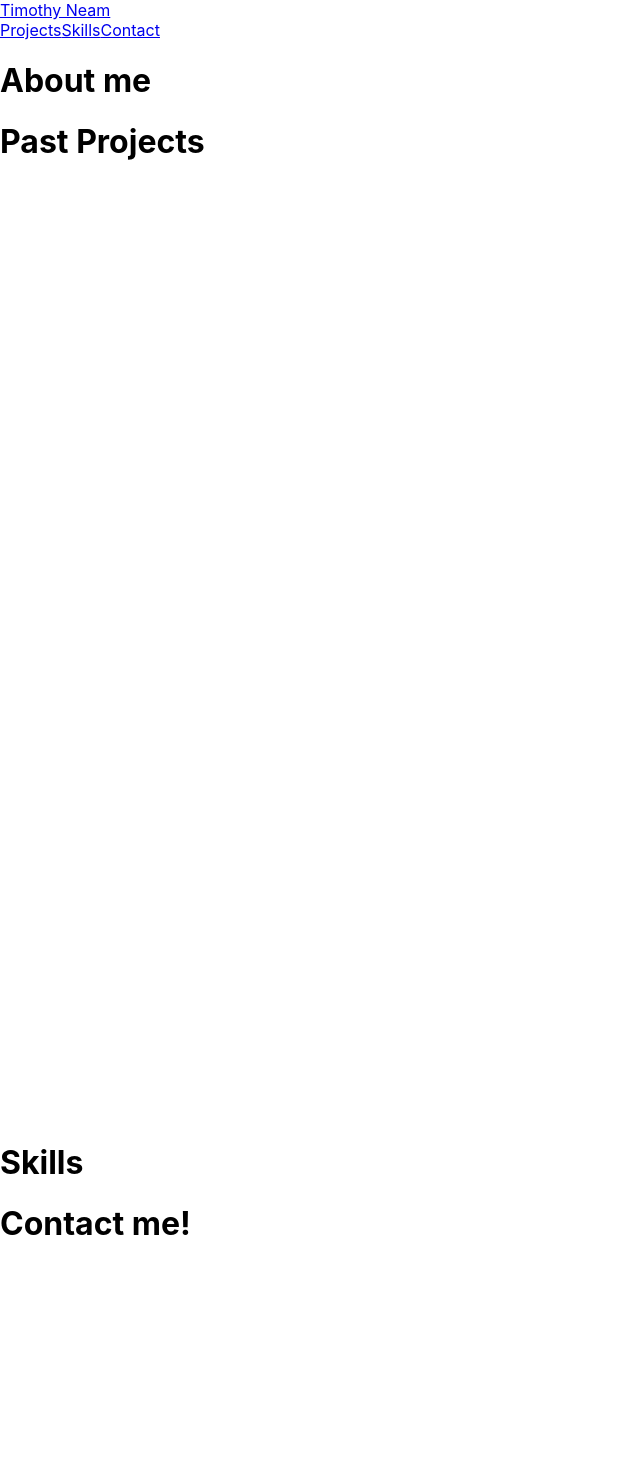
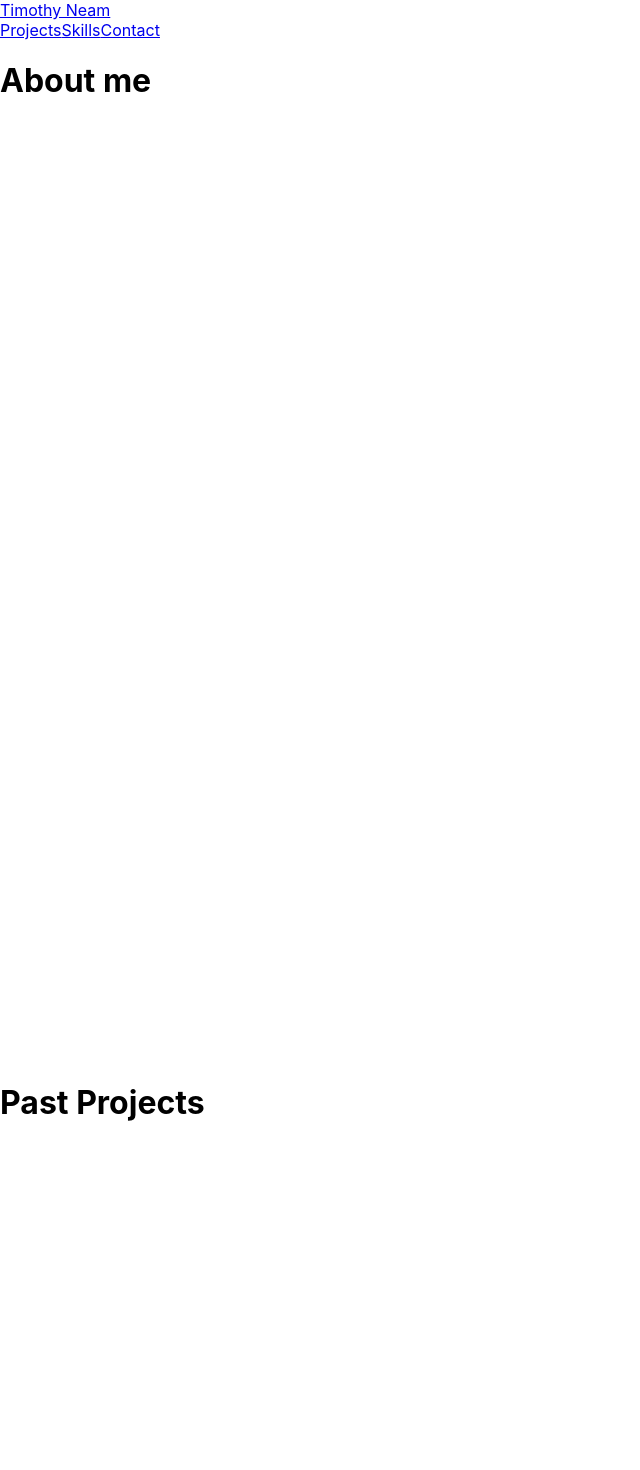
Before and after one commit to timneam/SinglePagePortfolio, a React (Create React App) app in the folder single-page-portfolio/: page / in a window 1280 px wide. Shown: the top 1470 px of the page, without its empty margins (0-640 px from the left). Before the commit the page ends 1264 px from the top, so only its background shows below. Built offline with nearby package versions, Linux system fonts and the light colour scheme.

Commit message:
Added a container for all section

```diff
--- a/single-page-portfolio/src/components/About.css
+++ b/single-page-portfolio/src/components/About.css
@@ -0,0 +1,3 @@
+.about-container {
+    height: 1000px;
+}
--- a/single-page-portfolio/src/components/About.js
+++ b/single-page-portfolio/src/components/About.js
@@ -1,8 +1,9 @@
 import React from "react";
+import "./About.css";
 
 export default function About() {
     return (
-        <div id="about">
+        <div id="about" className="about-container">
             <h1>
                 About me
             </h1>
--- a/single-page-portfolio/src/components/Contact.css
+++ b/single-page-portfolio/src/components/Contact.css
@@ -0,0 +1,3 @@
+.contact-container {
+    height: 1000px;
+}
--- a/single-page-portfolio/src/components/Contact.js
+++ b/single-page-portfolio/src/components/Contact.js
@@ -1,8 +1,9 @@
 import React from "react";
+import "./Contact.css";
 
 export default function Contact() {
     return (
-        <div id="contact">
+        <div id="contact" className="contact-container">
             <h1>
                 Contact me!
             </h1>
--- a/single-page-portfolio/src/components/Skills.css
+++ b/single-page-portfolio/src/components/Skills.css
@@ -0,0 +1,3 @@
+.skills-container {
+    height: 1000px;
+}
--- a/single-page-portfolio/src/components/Skills.js
+++ b/single-page-portfolio/src/components/Skills.js
@@ -1,8 +1,9 @@
 import React from "react";
+import "./Skills.css";
 
 export default function Skills() {
     return (
-        <div id="skills">
+        <div id="skills" className="skills-container">
             <h1>
                 Skills
             </h1>
```
